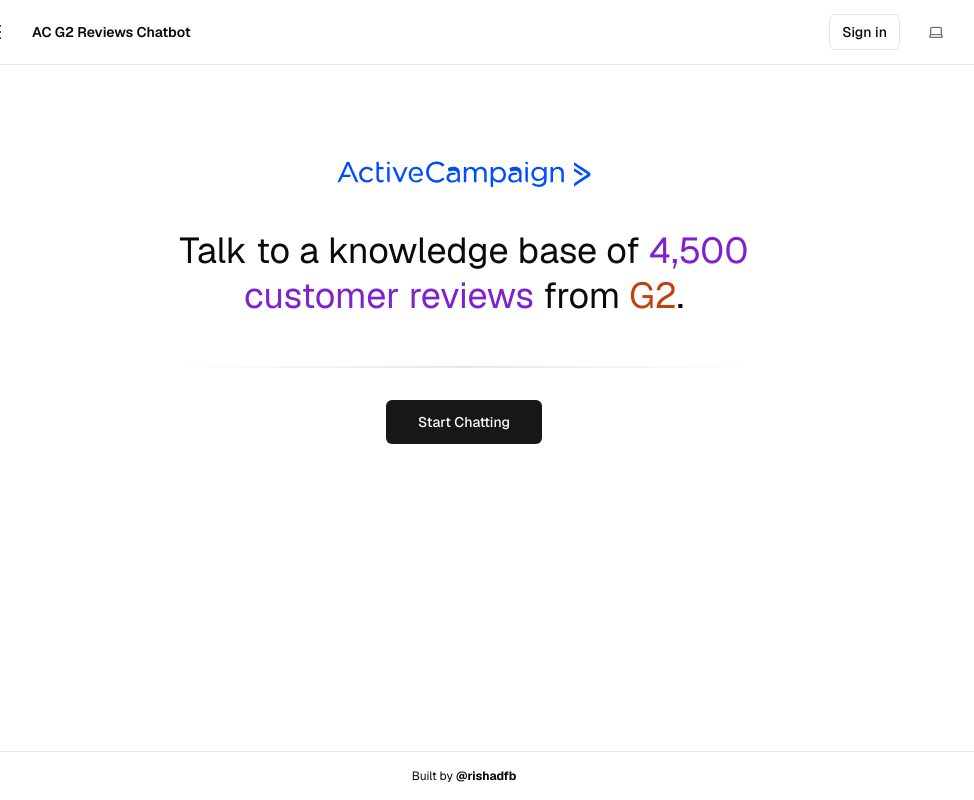
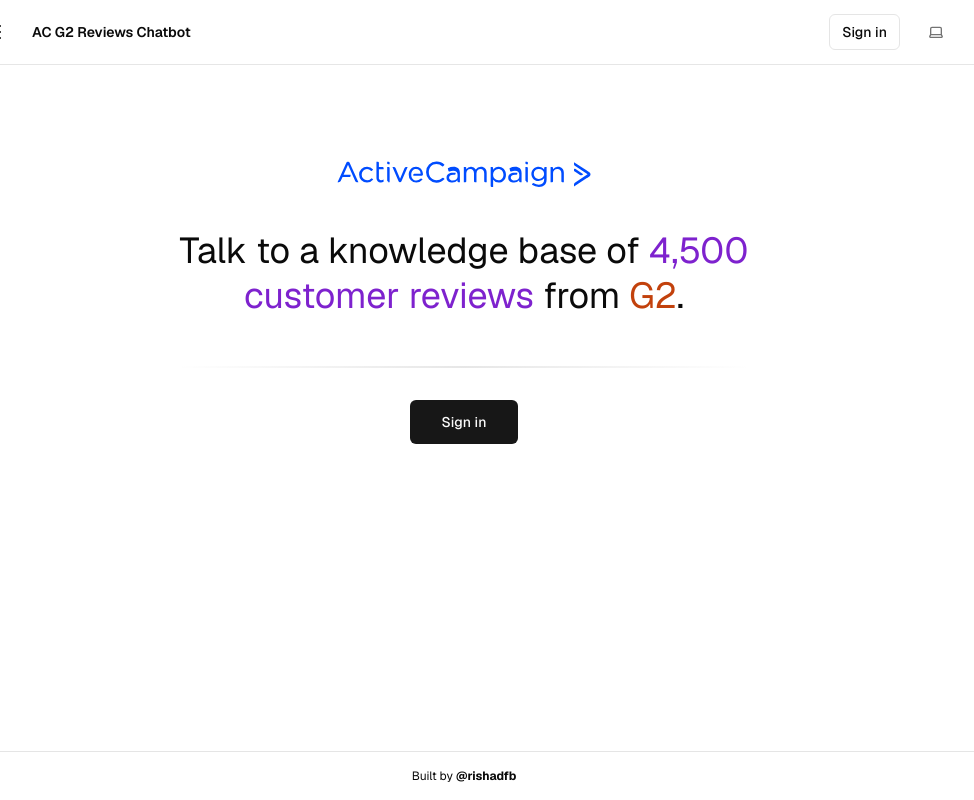
Before and after one commit to rishadfb/ac-g2-reviews-chat, a Next.js app: page / in a window 1280 px wide. Shown: the whole page, without its empty margins (176-1150 px from the left). Built offline with nearby package versions, Linux system fonts and the light colour scheme; no server answers.

Commit message:
check if authenticated in hero

```diff
--- a/components/hero.tsx
+++ b/components/hero.tsx
@@ -1,13 +1,29 @@
 "use client";
 
 import { Button } from "@/components/ui/button";
+import { createClient } from "@/utils/supabase/client";
 import { useTheme } from "next-themes";
 import Link from "next/link";
+import { useEffect, useState } from "react";
 import ActiveCampaignLogoDark from "./ac-logo-dark";
 import ActiveCampaignLogoLight from "./ac-logo-light";
 
 export default function Header() {
 	const { resolvedTheme } = useTheme();
+	const [isAuthenticated, setIsAuthenticated] = useState(false);
+
+	useEffect(() => {
+		const supabase = createClient();
+
+		const checkAuth = async () => {
+			const {
+				data: { user },
+			} = await supabase.auth.getUser();
+			setIsAuthenticated(!!user);
+		};
+
+		checkAuth();
+	}, []);
 
 	return (
 		<div className="flex flex-col items-center">
@@ -42,9 +58,15 @@ export default function Header() {
 				.
 			</p>
 			<div className="w-full p-[1px] bg-gradient-to-r from-transparent via-foreground/10 to-transparent mb-8" />
-			<Link href="/chat" passHref>
-				<Button size="lg">Start Chatting</Button>
-			</Link>
+			{isAuthenticated ? (
+				<Link href="/chat" passHref>
+					<Button size="lg">Start Chatting</Button>
+				</Link>
+			) : (
+				<Link href="/sign-in" passHref>
+					<Button size="lg">Sign in</Button>
+				</Link>
+			)}
 		</div>
 	);
 }
```
